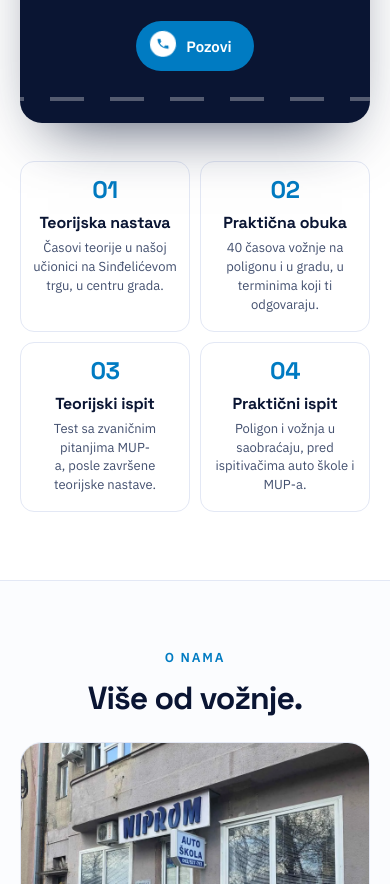
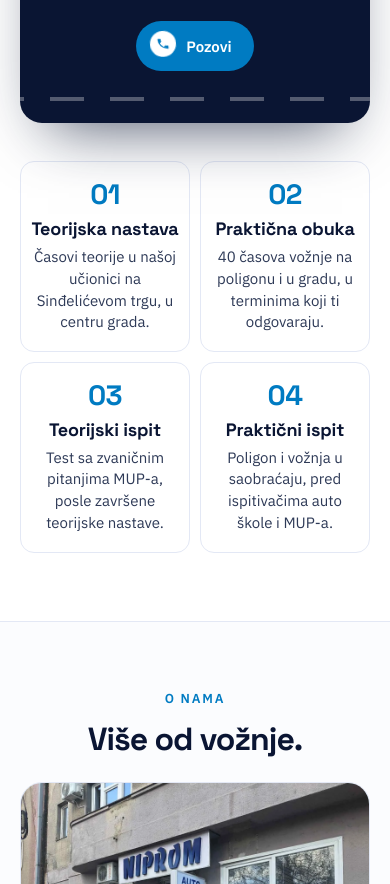
Before and after one commit to misicv89-ops/niprom, a plain HTML site: page index.html in a window 390 px wide. Shown: the part 1680-2564 px from the top of the page. Drawn offline with Linux system fonts and the light colour scheme; animation ran at ten frames a second.

Commit message:
Add files via upload

```diff
--- a/index.html
+++ b/index.html
@@ -139,7 +139,7 @@
     #cen-items { align-items:center; padding:28px 20px !important; }
     #cen-items > [data-mrow] { flex-direction:column; align-items:center; gap:4px !important; width:100%; text-align:center; }
     #cen-call { align-self:center !important; margin-top:8px !important; }
-    #cen-cash { align-self:center !important; }
+    #cen-cash { align-self:center !important; margin-left:auto !important; margin-right:auto !important; }
     #cen-rate { margin-left:auto; margin-right:auto; }
     #cen-top { text-align:center; }
     #cen-price { justify-content:center !important; width:100%; }
@@ -188,7 +188,12 @@
     #onama-h2 { order:2; }
     #onama-media { order:3; aspect-ratio:4/3; min-height:0 !important; margin-top:26px; }
     #onama-p { order:4; margin-top:24px !important; }
-    #onama-features { order:5; }
+    #onama-features { order:5; gap:14px !important; margin-top:28px !important; }
+    #onama-features > div { flex-direction:column; align-items:center !important; text-align:center !important; gap:12px !important; background:#fff !important; border:1px solid #E3E8F5 !important; border-left:1px solid #E3E8F5 !important; border-top:4px solid #007BC2 !important; border-radius:18px !important; padding:24px 20px 22px !important; box-shadow:0 18px 36px -26px rgba(10,21,51,0.45); }
+    #onama-features > div > span:first-child { width:52px !important; height:52px !important; margin:0 !important; border-radius:999px; background:#E8F5FC; }
+    #onama-features > div > span:first-child svg { width:26px; height:26px; }
+    #onama-features > div > span:last-child > span:first-child { font-size:19px !important; }
+    #onama-features > div > span:last-child > span:last-child { font-size:15.5px !important; margin-top:6px !important; color:#2E3A57 !important; max-width:290px; margin-left:auto; margin-right:auto; }
     #onama-stats { order:6; }
     #kategorije h2 { margin-bottom:32px !important; }
     #galerija h2 { margin-bottom:32px !important; }
@@ -197,10 +202,10 @@
     #kat-b-p { max-width:300px; margin:4px auto 0 !important; font-size:15.5px !important; line-height:1.6 !important; text-wrap:balance !important; }
     #kat-b-br { display:block; height:10px; }
     #kat-steps { margin-top:14px; grid-template-columns:repeat(2,minmax(0,1fr)) !important; gap:10px !important; }
-    #kat-steps > div { display:flex !important; flex-direction:column; align-items:center; text-align:center; gap:6px !important; padding:16px 10px !important; border-radius:14px !important; }
-    #kat-steps > div > span { font-size:24px !important; }
-    #kat-steps > div > h3 { margin:4px 0 0 !important; font-size:16px !important; }
-    #kat-steps > div > p { font-size:13px !important; line-height:1.45 !important; }
+    #kat-steps > div { display:flex !important; flex-direction:column; align-items:center; text-align:center; gap:6px !important; padding:18px 10px !important; border-radius:14px !important; }
+    #kat-steps > div > span { font-size:28px !important; }
+    #kat-steps > div > h3 { margin:4px 0 0 !important; font-size:18px !important; line-height:1.2 !important; }
+    #kat-steps > div > p { font-size:15px !important; line-height:1.45 !important; color:#2E3A57 !important; }
   }
 </style>
 </helmet>
@@ -325,24 +330,24 @@
         </div>
         <div id="kat-steps" style="display:grid;grid-template-columns:repeat(auto-fit,minmax(min(100%,210px),1fr));gap:16px">
           <div style="background:#fff;border:1px solid #E3E8F5;border-radius:18px;padding:22px;display:flex;flex-direction:column;gap:10px;transition:transform .3s, box-shadow .3s" style-hover="transform:translateY(-3px);box-shadow:0 20px 40px -24px rgba(10,21,51,0.35)">
-            <span aria-hidden="true" style="color:#007BC2;font-family:'Space Grotesk',sans-serif;font-weight:700;font-size:26px;line-height:1;letter-spacing:-0.02em">01</span>
-            <h3 style="font-family:'Space Grotesk',sans-serif;font-size:18px;font-weight:700;margin:4px 0 0;letter-spacing:-0.01em;color:#0A1533">Teorijska nastava</h3>
-            <p style="margin:0;font-size:15px;line-height:1.55;color:#43506F;text-wrap:pretty">Časovi teorije u našoj učionici na Sinđelićevom trgu, u centru grada.</p>
+            <span aria-hidden="true" style="color:#007BC2;font-family:'Space Grotesk',sans-serif;font-weight:700;font-size:30px;line-height:1;letter-spacing:-0.02em">01</span>
+            <h3 style="font-family:'Space Grotesk',sans-serif;font-size:21px;font-weight:700;margin:4px 0 0;letter-spacing:-0.01em;color:#0A1533">Teorijska nastava</h3>
+            <p style="margin:0;font-size:17px;line-height:1.55;color:#2E3A57;text-wrap:pretty">Časovi teorije u našoj učionici na Sinđelićevom trgu, u centru grada.</p>
           </div>
           <div style="background:#fff;border:1px solid #E3E8F5;border-radius:18px;padding:22px;display:flex;flex-direction:column;gap:10px;transition:transform .3s, box-shadow .3s" style-hover="transform:translateY(-3px);box-shadow:0 20px 40px -24px rgba(10,21,51,0.35)">
-            <span aria-hidden="true" style="color:#007BC2;font-family:'Space Grotesk',sans-serif;font-weight:700;font-size:26px;line-height:1;letter-spacing:-0.02em">02</span>
-            <h3 style="font-family:'Space Grotesk',sans-serif;font-size:18px;font-weight:700;margin:4px 0 0;letter-spacing:-0.01em;color:#0A1533">Praktična obuka</h3>
-            <p style="margin:0;font-size:15px;line-height:1.55;color:#43506F;text-wrap:pretty">40 časova vožnje na poligonu i u gradu, u terminima koji ti odgovaraju.</p>
+            <span aria-hidden="true" style="color:#007BC2;font-family:'Space Grotesk',sans-serif;font-weight:700;font-size:30px;line-height:1;letter-spacing:-0.02em">02</span>
+            <h3 style="font-family:'Space Grotesk',sans-serif;font-size:21px;font-weight:700;margin:4px 0 0;letter-spacing:-0.01em;color:#0A1533">Praktična obuka</h3>
+            <p style="margin:0;font-size:17px;line-height:1.55;color:#2E3A57;text-wrap:pretty">40 časova vožnje na poligonu i u gradu, u terminima koji ti odgovaraju.</p>
           </div>
           <div style="background:#fff;border:1px solid #E3E8F5;border-radius:18px;padding:22px;display:flex;flex-direction:column;gap:10px;transition:transform .3s, box-shadow .3s" style-hover="transform:translateY(-3px);box-shadow:0 20px 40px -24px rgba(10,21,51,0.35)">
-            <span aria-hidden="true" style="color:#007BC2;font-family:'Space Grotesk',sans-serif;font-weight:700;font-size:26px;line-height:1;letter-spacing:-0.02em">03</span>
-            <h3 style="font-family:'Space Grotesk',sans-serif;font-size:18px;font-weight:700;margin:4px 0 0;letter-spacing:-0.01em;color:#0A1533">Teorijski ispit</h3>
-            <p style="margin:0;font-size:15px;line-height:1.55;color:#43506F;text-wrap:pretty">Test sa zvaničnim pitanjima MUP-a, posle završene teorijske nastave.</p>
+            <span aria-hidden="true" style="color:#007BC2;font-family:'Space Grotesk',sans-serif;font-weight:700;font-size:30px;line-height:1;letter-spacing:-0.02em">03</span>
+            <h3 style="font-family:'Space Grotesk',sans-serif;font-size:21px;font-weight:700;margin:4px 0 0;letter-spacing:-0.01em;color:#0A1533">Teorijski ispit</h3>
+            <p style="margin:0;font-size:17px;line-height:1.55;color:#2E3A57;text-wrap:pretty">Test sa zvaničnim pitanjima MUP-a, posle završene teorijske nastave.</p>
           </div>
           <div style="background:#fff;border:1px solid #E3E8F5;border-radius:18px;padding:22px;display:flex;flex-direction:column;gap:10px;transition:transform .3s, box-shadow .3s" style-hover="transform:translateY(-3px);box-shadow:0 20px 40px -24px rgba(10,21,51,0.35)">
-            <span aria-hidden="true" style="color:#007BC2;font-family:'Space Grotesk',sans-serif;font-weight:700;font-size:26px;line-height:1;letter-spacing:-0.02em">04</span>
-            <h3 style="font-family:'Space Grotesk',sans-serif;font-size:18px;font-weight:700;margin:4px 0 0;letter-spacing:-0.01em;color:#0A1533">Praktični ispit</h3>
-            <p style="margin:0;font-size:15px;line-height:1.55;color:#43506F;text-wrap:pretty">Poligon i vožnja u saobraćaju, pred ispitivačima auto škole i MUP-a.</p>
+            <span aria-hidden="true" style="color:#007BC2;font-family:'Space Grotesk',sans-serif;font-weight:700;font-size:30px;line-height:1;letter-spacing:-0.02em">04</span>
+            <h3 style="font-family:'Space Grotesk',sans-serif;font-size:21px;font-weight:700;margin:4px 0 0;letter-spacing:-0.01em;color:#0A1533">Praktični ispit</h3>
+            <p style="margin:0;font-size:17px;line-height:1.55;color:#2E3A57;text-wrap:pretty">Poligon i vožnja u saobraćaju, pred ispitivačima auto škole i MUP-a.</p>
           </div>
         </div>
       </div>
```
